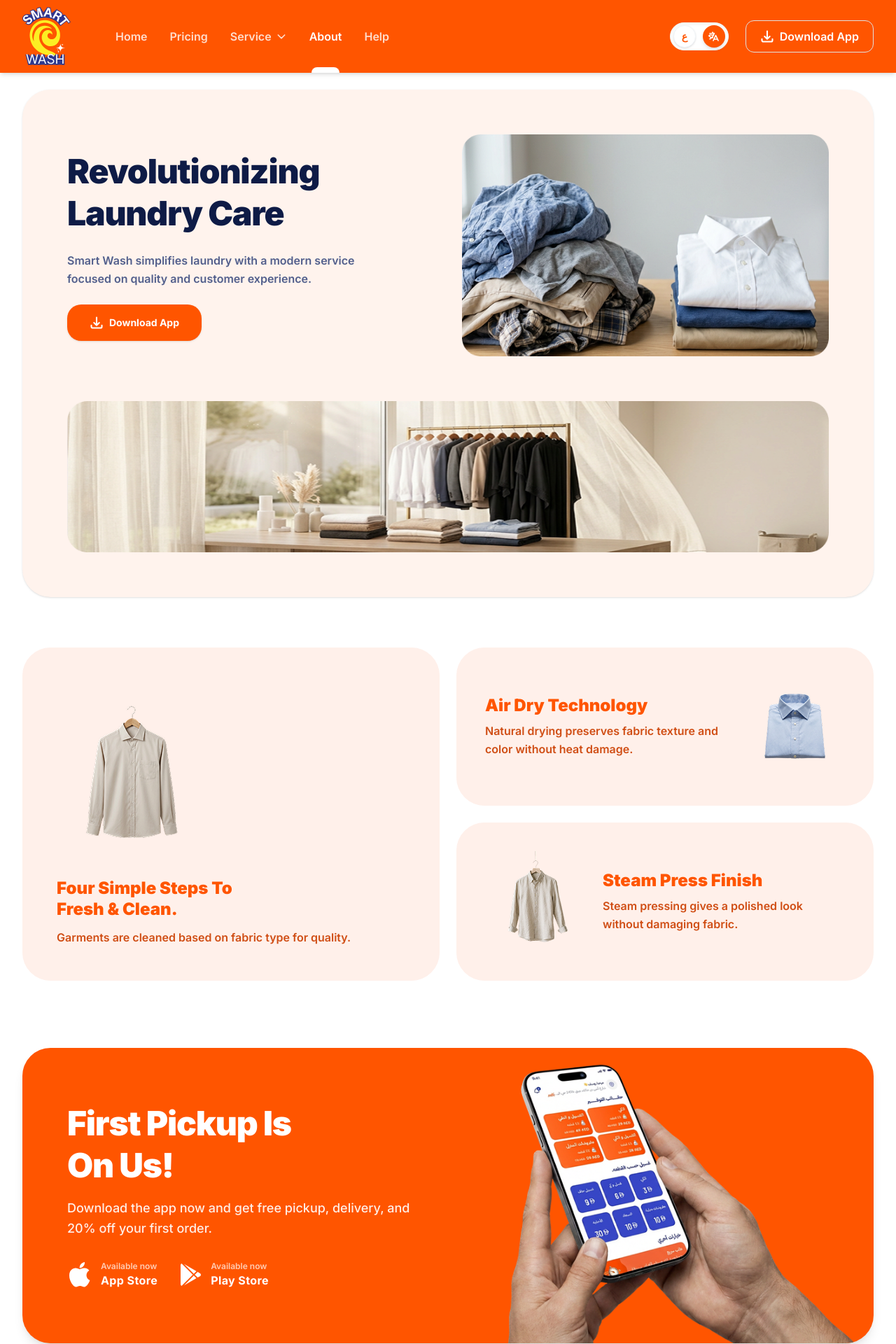
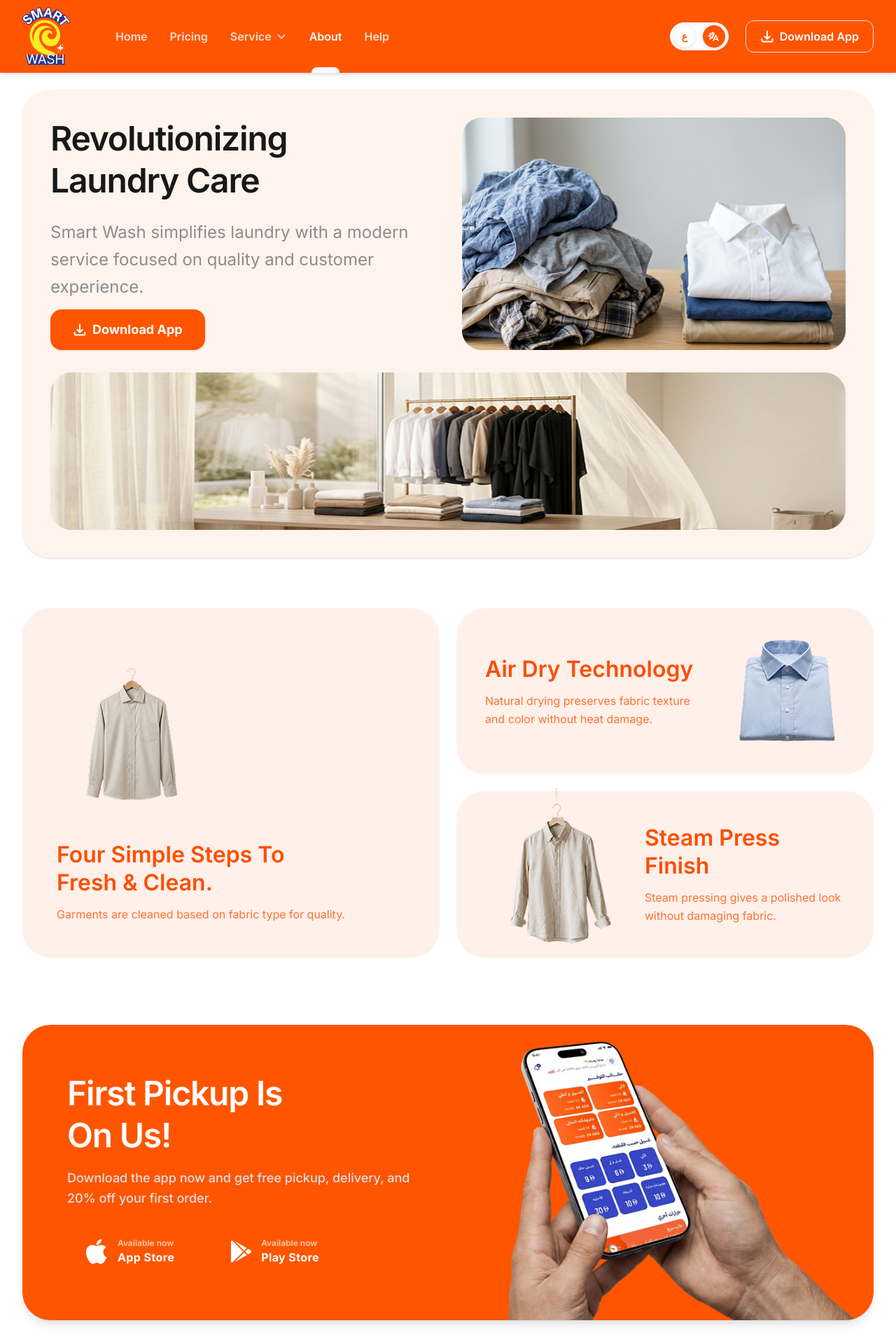
Before and after one commit to eslamahmedabozeid/smartwash, a Next.js app: page /en/about in a window 1280 px wide. Shown: the top 1920 px of the page at 70% size. Built offline with nearby package versions, Linux system fonts and the light colour scheme.

Commit message:
change size font

```diff
--- a/src/components/about/AboutFeaturesSection.tsx
+++ b/src/components/about/AboutFeaturesSection.tsx
@@ -30,15 +30,15 @@ export default function AboutFeaturesSection({ lang, dict }: AboutFeaturesSectio
               <img
                 src="/images/about/Rectanglev.png"
                 alt="Freshly Cleaned Beige Shirt"
-                className="max-h-[260px] w-auto object-contain select-none transform hover:scale-105 transition-transform duration-300"
+                className="object-contain select-none transform hover:scale-105 transition-transform duration-300"
               />
             </div>
             {/* Text details */}
             <div className="text-left rtl:text-right mt-4">
-              <h3 className="text-2xl sm:text-3.5xl font-black text-[#FF5500] leading-tight mb-3 whitespace-pre-line">
+              <h3 className="text-2xl sm:text-[2rem] font-semibold text-[#FC4F00] leading-tight mb-3 whitespace-pre-line">
                 {s.featureStepsTitle}
               </h3>
-              <p className="text-sm sm:text-base text-[#D04E15] font-semibold leading-relaxed">
+              <p className="text-sm sm:text-[1rem] text-[#FD7233] font-normal leading-relaxed">
                 {s.featureStepsDesc}
               </p>
             </div>
@@ -48,18 +48,18 @@ export default function AboutFeaturesSection({ lang, dict }: AboutFeaturesSectio
           <div className="flex flex-col gap-6 justify-between">
 
             {/* Top Right Card: Air Dry Technology */}
-            <div className="bg-[#FFF0EA] rounded-[2.5rem] p-8 sm:p-10 flex flex-col-reverse sm:flex-row items-center justify-between gap-6 min-h-[210px] flex-1 transition-all duration-300 hover:shadow-md border border-[#FFF0EA] text-left rtl:text-right">
+            <div className="bg-[#FFF0EA] rounded-[2.5rem] p-8 sm:px-10 sm:py-0 flex flex-col-reverse sm:flex-row items-center justify-between gap-6 min-h-[210px] flex-1 transition-all duration-300 hover:shadow-md border border-[#FFF0EA] text-left rtl:text-right">
               {/* Text Info */}
               <div className="flex-1 space-y-2">
-                <h3 className="text-xl sm:text-2xl font-black text-[#FF5500] leading-tight">
+                <h3 className="text-2xl sm:text-[2rem] font-semibold text-[#FC4F00] leading-tight mb-3 whitespace-pre-line">
                   {s.featureAirDryTitle}
                 </h3>
-                <p className="text-sm sm:text-base text-[#D04E15] font-semibold leading-relaxed">
+                <p className="text-sm sm:text-[1rem] text-[#FD7233] font-normal leading-relaxed">
                   {s.featureAirDryDesc}
                 </p>
               </div>
               {/* Blue Folded Shirt Image */}
-              <div className="w-28 h-28 sm:w-36 sm:h-36 shrink-0 flex items-center justify-center">
+              <div className="shrink-0 flex items-center justify-center">
                 <img
                   src="/images/about/Rectangle.png"
                   alt="Air Dry Blue Shirt"
@@ -69,9 +69,9 @@ export default function AboutFeaturesSection({ lang, dict }: AboutFeaturesSectio
             </div>
 
             {/* Bottom Right Card: Steam Press Finish */}
-            <div className="bg-[#FFF0EA] rounded-[2.5rem] p-8 sm:p-10 flex flex-col sm:flex-row items-center justify-between gap-6 min-h-[210px] flex-1 transition-all duration-300 hover:shadow-md border border-[#FFF0EA] text-left rtl:text-right">
+            <div className="bg-[#FFF0EA] rounded-[2.5rem] p-8 sm:px-10 sm:py-0 flex flex-col sm:flex-row items-center justify-between gap-6 min-h-[210px] flex-1 transition-all duration-300 hover:shadow-md border border-[#FFF0EA] text-left rtl:text-right">
               {/* Linen Shirt Image */}
-              <div className="w-28 h-28 sm:w-36 sm:h-36 shrink-0 flex items-center justify-center">
+              <div className="shrink-0 flex items-center justify-center">
                 <img
                   src="/images/about/Rectanglec.png"
                   alt="Steam Pressed Linen Shirt"
@@ -80,10 +80,10 @@ export default function AboutFeaturesSection({ lang, dict }: AboutFeaturesSectio
               </div>
               {/* Text Info */}
               <div className="flex-1 space-y-2">
-                <h3 className="text-xl sm:text-2xl font-black text-[#FF5500] leading-tight">
+                <h3 className="text-2xl sm:text-[2rem] font-semibold text-[#FC4F00] leading-tight mb-3 whitespace-pre-line">
                   {s.featureSteamPressTitle}
                 </h3>
-                <p className="text-sm sm:text-base text-[#D04E15] font-semibold leading-relaxed">
+                <p className="text-sm sm:text-[1rem] text-[#FD7233] font-normal leading-relaxed">
                   {s.featureSteamPressDesc}
                 </p>
               </div>
--- a/src/components/about/AboutPromoSection.tsx
+++ b/src/components/about/AboutPromoSection.tsx
@@ -29,12 +29,12 @@ export default function AboutPromoSection({ lang, dict }: AboutPromoSectionProps
             } p-8 sm:p-12 lg:py-16 w-full`}
         >
           {/* Main Title */}
-          <h2 className="text-3xl sm:text-4xl lg:text-5xl font-black leading-tight tracking-tight whitespace-pre-line">
+          <h2 className="text-3xl sm:text-[3.5rem] lg:text-5xl font-semibold leading-tight tracking-tight whitespace-pre-line">
             {dict.promo.title}
           </h2>
 
           {/* Subtitle */}
-          <p className="mt-4 text-sm sm:text-base lg:text-lg text-white/90 max-w-lg font-medium leading-relaxed">
+          <p className="mt-4 text-sm sm:text-base lg:text-lg text-[#E0E0E0] max-w-lg font-medium leading-relaxed">
             {dict.promo.subtitle}
           </p>
 
@@ -43,7 +43,7 @@ export default function AboutPromoSection({ lang, dict }: AboutPromoSectionProps
             {/* Apple App Store */}
             <Link
               href="#app-store"
-              className="flex items-center gap-3 text-white hover:text-white/80 group active:scale-95 transition-all duration-200"
+              className="flex items-center gap-3 py-[0.625rem] px-[1.5rem] text-white hover:text-white/80 group active:scale-95 transition-all duration-200"
             >
               {/* Apple Icon */}
               <img
@@ -60,7 +60,7 @@ export default function AboutPromoSection({ lang, dict }: AboutPromoSectionProps
             {/* Google Play Store */}
             <Link
               href="#play-store"
-              className="flex items-center gap-3 text-white hover:text-white/80 group active:scale-95 transition-all duration-200"
+              className="flex items-center gap-3 py-[0.625rem] px-[1.5rem] text-white hover:text-white/80 group active:scale-95 transition-all duration-200"
             >
               {/* Google Play Icon */}
               <img
--- a/src/components/about/AboutView.tsx
+++ b/src/components/about/AboutView.tsx
@@ -30,23 +30,27 @@ export default function AboutView({ lang, dict }: AboutViewProps) {
       <main className="w-full flex-1 py-6 px-4 sm:px-6 lg:px-8 space-y-12 bg-white">
 
         {/* Peach Hero Banner Block */}
-        <div className="max-w-7xl mx-auto bg-[#FFF3ED] rounded-[2.5rem] p-8 sm:p-12 md:p-16 flex flex-col gap-12 lg:gap-16 shadow-sm relative overflow-hidden transition-all duration-300">
+        <div className="max-w-7xl mx-auto bg-[#FFF3ED] rounded-[2.5rem] p-8 sm:p-12 md:p-10 flex flex-col gap-12 lg:gap-8 shadow-sm relative overflow-hidden transition-all duration-300">
 
           {/* Top Row: Info + Right Image */}
-          <div className="grid grid-cols-1 lg:grid-cols-2 gap-10 items-center">
+          <div className="grid grid-cols-1 lg:grid-cols-2 gap-10">
 
             {/* Left side text column */}
-            <div className="flex flex-col items-start text-left rtl:text-right space-y-6">
-              <h1 className="text-3xl sm:text-4xl md:text-5xl font-black text-[#0E1B46] leading-tight tracking-tight max-w-lg">
-                {s.title}
-              </h1>
-              <p className="text-sm sm:text-base text-[#525F8C] font-semibold leading-relaxed max-w-md">
-                {s.desc}
-              </p>
+            <div className="flex flex-col items-start text-left rtl:text-right h-full justify-between">
+
+              <div className="space-y-6">
+                <h1 className="text-3xl sm:text-4xl md:text-5xl font-semibold text-[#181818] leading-tight tracking-tight max-w-lg">
+                  {s.title}
+                </h1>
+
+                <p className="text-sm sm:text-[1.5rem] text-[#8C8C8C] font-normal leading-relaxed ">
+                  {s.desc}
+                </p>
+              </div>
 
               <Link
                 href="#download-app"
-                className="inline-flex items-center gap-2 px-8 py-4 rounded-[1.25rem] bg-[#FF5500] text-white font-bold hover:bg-orange-600 active:scale-95 transition-all duration-300 w-fit text-sm shadow-sm"
+                className="inline-flex items-center gap-2 px-8 py-4 rounded-[1rem] bg-[#FF5500] text-white font-bold hover:bg-orange-600 active:scale-95 transition-all duration-300 w-fit text-sm shadow-sm"
               >
                 {/* Download Icon */}
                 <svg
@@ -58,21 +62,16 @@ export default function AboutView({ lang, dict }: AboutViewProps) {
                 >
                   <path strokeLinecap="round" strokeLinejoin="round" d="M3 16.5v2.25A2.25 2.25 0 005.25 21h13.5A2.25 2.25 0 0021 18.75V16.5M16.5 12L12 16.5m0 0L7.5 12m4.5 4.5V3" />
                 </svg>
-                <span>{s.downloadApp}</span>
+                <span className="text-[1.125rem]">{s.downloadApp}</span>
               </Link>
             </div>
 
             {/* Right side Image column */}
             <div className="relative w-full">
-              <img src={'/images/about/Rectangle1.png'}
-                alt="Hanging Clothes on Rack" />
-              {/* <Image
-                src="/images/about_hero_right.png"
-                alt="Folded Laundry Stack"
-                fill
-                className="object-cover"
-                priority
-              /> */}
+              <img
+                src="/images/about/Rectangle1.png"
+                alt="Hanging Clothes on Rack"
+              />
             </div>
 
           </div>
--- a/src/components/home/HowItWorksSection.tsx
+++ b/src/components/home/HowItWorksSection.tsx
@@ -74,7 +74,7 @@ export default function HowItWorksSection({ lang, dict }: HowItWorksSectionProps
   return (
     <section id="how-it-works" className="w-full px-4 sm:px-6 lg:px-8 py-8 md:py-12 bg-white">
       {/* Container matching standard page styling with light peach container */}
-      <div className="max-w-7xl mx-auto bg-[#FFEDE6] rounded-[2.5rem] p-6 sm:p-10 md:p-10 flex flex-col lg:flex-row items-start gap-12 lg:gap-16 shadow-sm relative transition-all duration-300">
+      <div className="max-w-7xl mx-auto bg-[#FFEDE6] rounded-[2.5rem] p-6 sm:p-10 md:p-14 flex flex-col lg:flex-row items-start gap-12 lg:gap-16 shadow-sm relative transition-all duration-300">
 
         {/* Left Column: Fixed/Sticky layout header & image on desktop */}
         <div className="w-full lg:w-[45%] lg:sticky lg:top-24 lg:self-start space-y-8 text-left rtl:text-right">
@@ -119,10 +119,10 @@ export default function HowItWorksSection({ lang, dict }: HowItWorksSectionProps
 
                   {/* Step Contents */}
                   <div className="space-y-2">
-                    <h3 className="text-lg sm:text-xl font-bold text-[#1E1E1E] leading-tight">
+                    <h3 className="text-lg sm:text-xl font-bold text-[#181818] leading-tight">
                       {step.title}
                     </h3>
-                    <p className="text-sm sm:text-base text-slate-500 font-normal leading-relaxed">
+                    <p className="text-sm sm:text-base text-[#8C8C8C] font-normal leading-relaxed">
                       {step.desc}
                     </p>
                   </div>
--- a/src/dictionaries/en.json
+++ b/src/dictionaries/en.json
@@ -75,7 +75,7 @@
     "step3Title": "We Clean",
     "step3Desc": "We wash, clean, and press your garments according to their care labels.",
     "step4Title": "Delivered Fresh",
-    "step4Desc": "Clean, fresh, and perfectly presented — right to your doorstep."
+    "step4Desc": "Clean, fresh, and perfectly presented right to your doorstep."
   },
   "servicesSection": {
     "label": "Why Smart Wash",
```
Also changed, not shown: src/components/about/AboutHowItWorksSection.tsx (+4 -4 lines), src/components/pricing/PricingView.tsx (+8 -8 lines).
